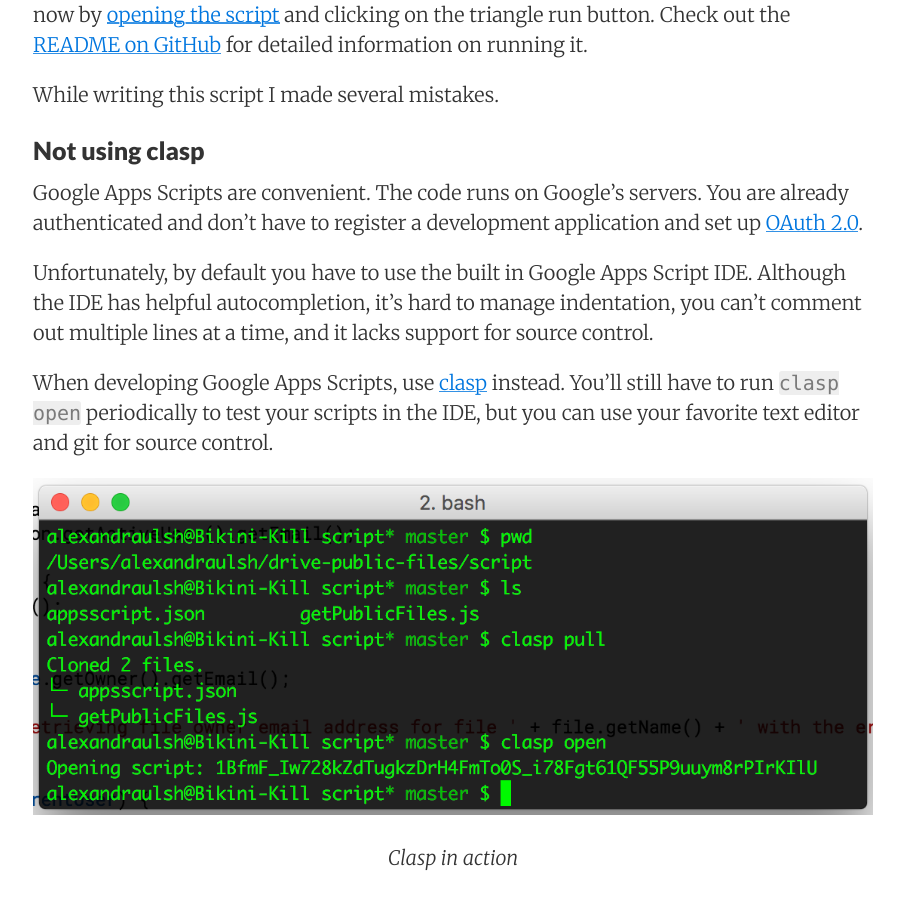
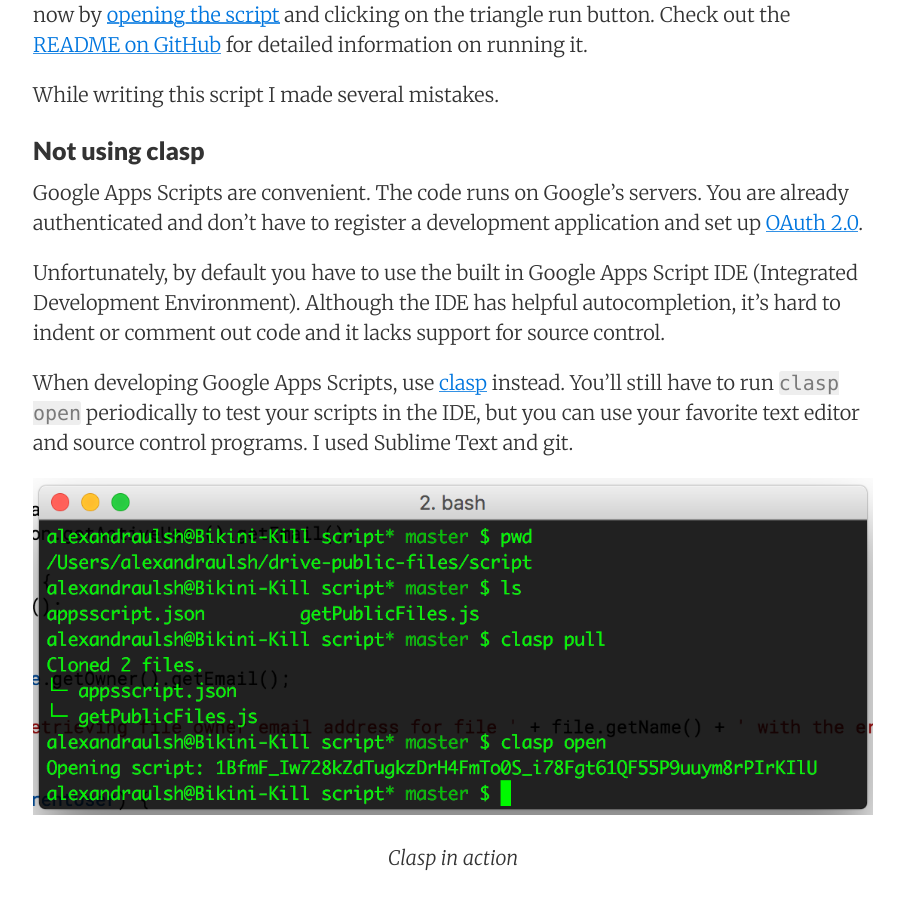
Before and after one commit to alulsh/alulsh.github.io, a Jekyll site: the page built from _posts/2017-04-16-public-google-drive-files.md, in a window 1280 px wide and 900 px high, scrolled down 3408 px. Shown: the whole window, without its empty margins (187-1091 px from the left). Built offline with Jekyll 4.4.1, drawn with Linux system fonts in a browser that asks for light colours; some of the changed text lies outside the part shown.

Commit message:
Copy edits to Google Drive blog post

```diff
--- a/_posts/2017-04-16-public-google-drive-files.md
+++ b/_posts/2017-04-16-public-google-drive-files.md
@@ -50,9 +50,9 @@
 
 Google Apps Scripts are convenient. The code runs on Google's servers. You are already authenticated and don't have to register a development application and set up [OAuth 2.0](https://developers.google.com/drive/v3/web/about-auth#OAuth2Authorizing).
 
-Unfortunately, by default you have to use the built in Google Apps Script IDE. Although the IDE has helpful autocompletion, it's hard to manage indentation, you can't comment out multiple lines at a time, and it lacks support for source control.
+Unfortunately, by default you have to use the built in Google Apps Script IDE (Integrated Development Environment). Although the IDE has helpful autocompletion, it's hard to indent or comment out code and it lacks support for source control.
 
-When developing Google Apps Scripts, use [clasp](https://github.com/google/clasp) instead. You'll still have to run `clasp open` periodically to test your scripts in the IDE, but you can use your favorite text editor and git for source control.
+When developing Google Apps Scripts, use [clasp](https://github.com/google/clasp) instead. You'll still have to run `clasp open` periodically to test your scripts in the IDE, but you can use your favorite text editor and source control programs. I used Sublime Text and git.
 
 ![Using clasp in action](/images/blog/drive-audit/clasp-in-action.png)
 
```
Also changed, not shown: other parts of _posts/2017-04-16-public-google-drive-files.md (+3 -3 lines).
